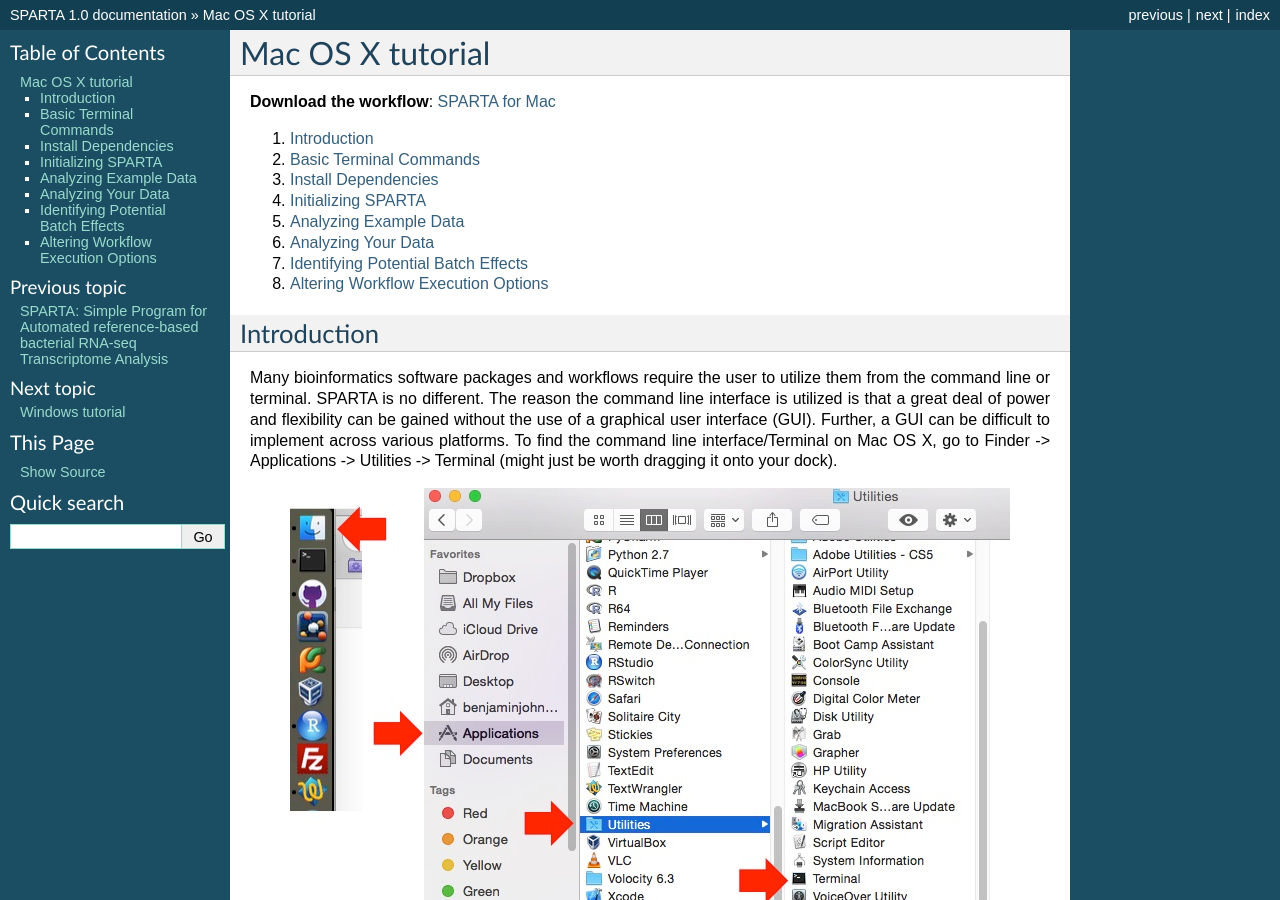
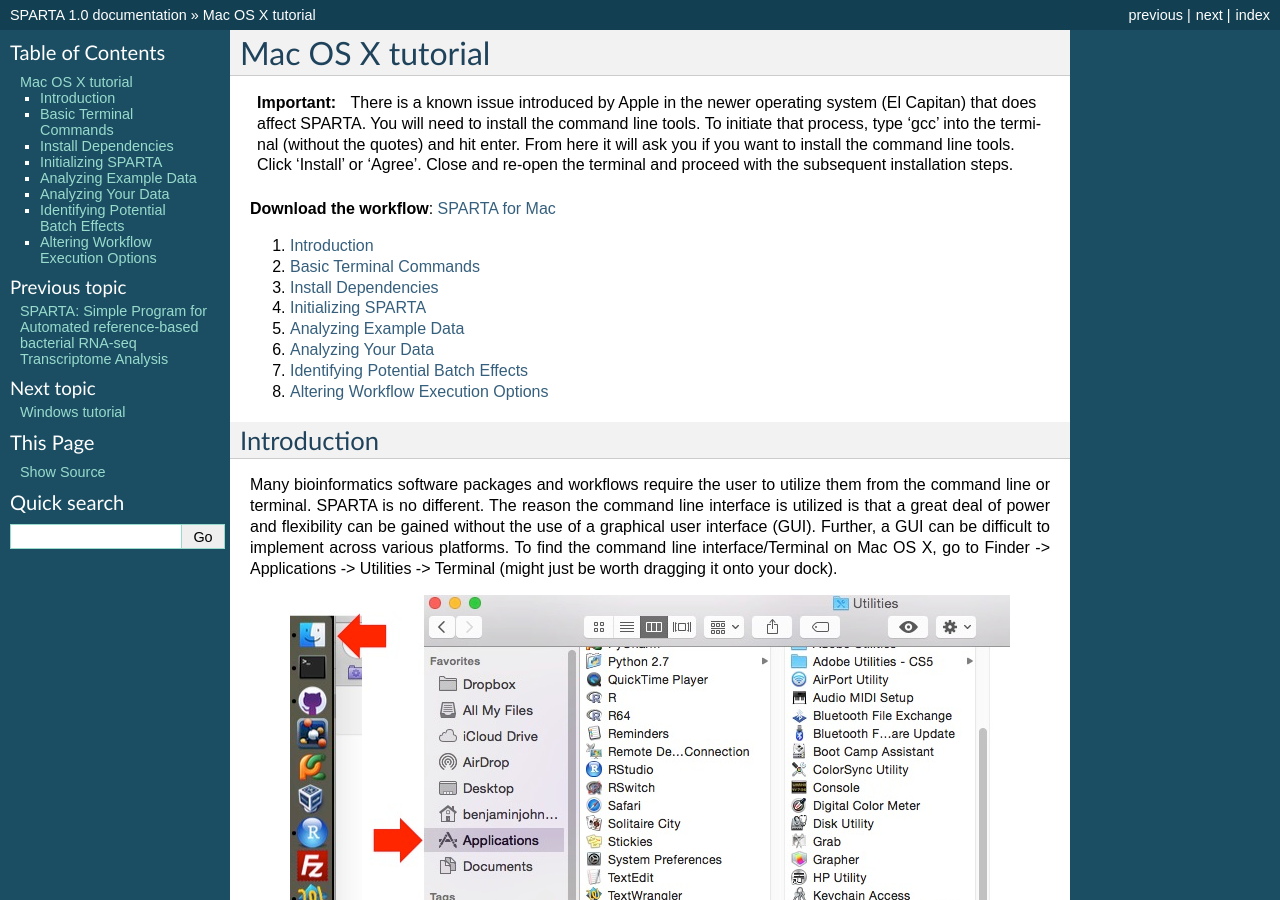
Before and after one commit to abramovitchMSU/SPARTA_Docs_and_Tutorial, a Sphinx documentation site: the page built from docs/source/mactut.rst, in a window 1280 px wide and 900 px high. Built offline with Sphinx 7.4.7, drawn with Linux system fonts in a browser that asks for light colours.

Commit message:
gcc issue note

```diff
--- a/docs/source/mactut.rst
+++ b/docs/source/mactut.rst
@@ -2,6 +2,8 @@
 
 Mac OS X tutorial
 =================
+
+.. important:: There is a known issue introduced by Apple in the newer operating system (El Capitan) that does affect SPARTA. You will need to install the command line tools. To initiate that process, type 'gcc' into the terminal (without the quotes) and hit enter. From here it will ask you if you want to install the command line tools. Click 'Install' or 'Agree'. Close and re-open the terminal and proceed with the subsequent installation steps.
 
 **Download the workflow**: `SPARTA for Mac <http://www.github.com/biobenkj/SPARTA_Mac/archive/master.zip>`_
 
```
